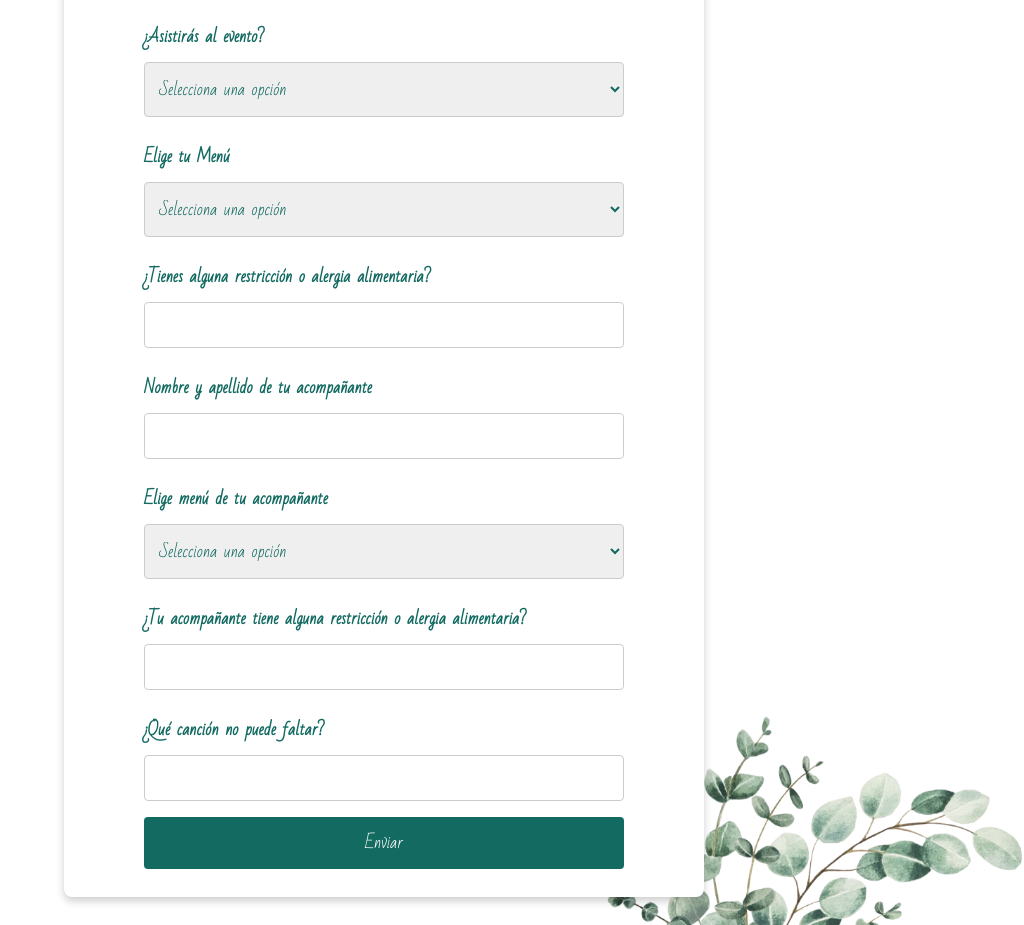
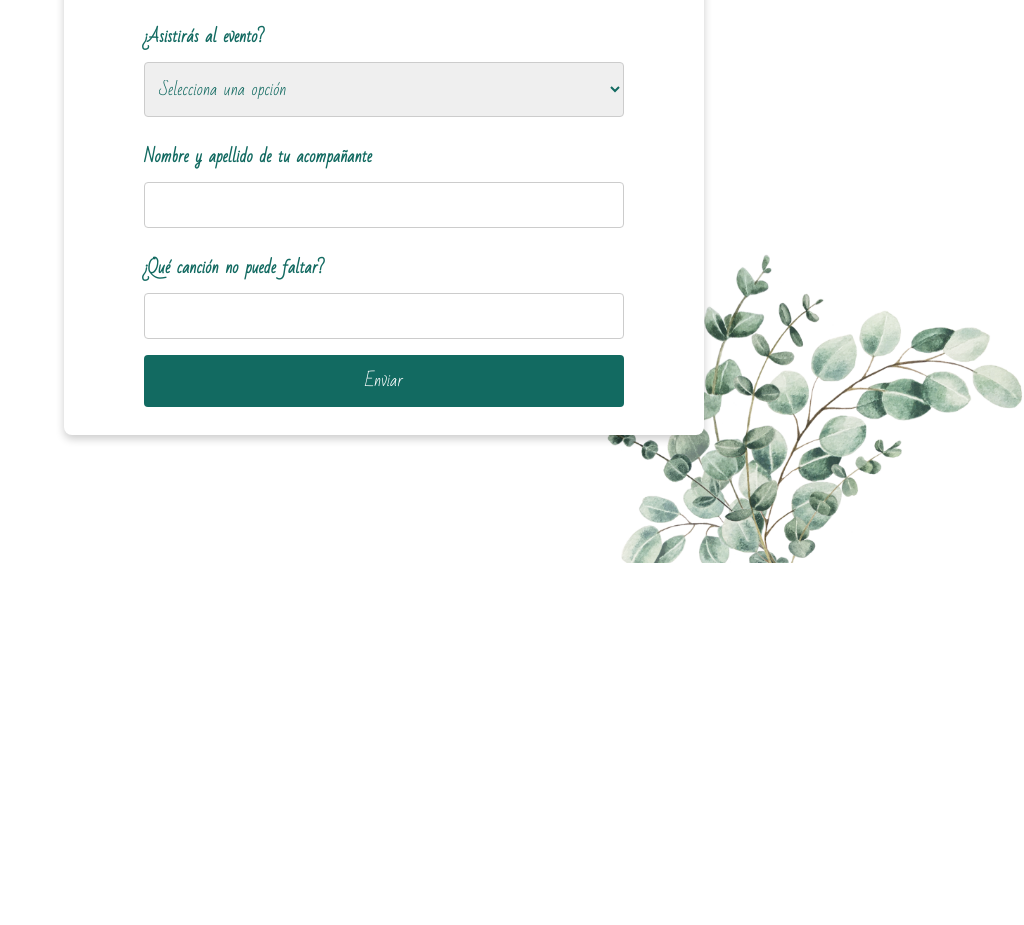
Before and after one commit to Matdeamon/PerfectWedding3, a plain HTML site: page index.html in a window 1280 px wide. Shown: the part 1031-1956 px from the top of the page, without its empty margins (256-1280 px from the left). After the commit the page ends 1594 px from the top, so only its background shows below. Drawn offline with Linux system fonts and the light colour scheme.

Commit message:
Update index.html

```diff
--- a/index.html
+++ b/index.html
@@ -51,31 +51,12 @@
             <option value="no">No podré</option>
           </select>
 
-          <label for="menu" class="flex-row pt-5">Elige tu Menú</label>
-          <select name="menu" id="menu" class="flex-row" required>
-            <option value="">Selecciona una opción</option>
-            <option value="Normal">Elegido por los Novios</option>
-            <option value="Veggie">Vegetariano</option>
-            <option value="Vegano">Vegano</option>
-            <option value="No asiste">No asistiré</option>
-          </select>
-          <label for="Alergia" class="flex-row pt-5">¿Tienes alguna restricción o alergia alimentaria?</label>
-          <input type="text" name="Alergia" placeholder="" class="flex-row" required />
+
 
           <label for="name2" class="flex-row pt-5">Nombre y apellido de tu acompañante</label>
           <input type="text" name="name2" placeholder="" class="flex-row"/>
 
-          <label for="menu2" class="flex-row pt-5">Elige menú de tu acompañante</label>
-          <select name="menu2" id="menu2" class="flex-row">
-            <option value="">Selecciona una opción</option>
-            <option value="Normal">Elegido por los Novios</option>
-            <option value="Veggie">Vegetariano</option>
-            <option value="Vegano">Vegano</option>
-            <option value="No asiste">No asistiré</option>
-          </select>
 
-          <label for="Alergia2" class="flex-row pt-5">¿Tu acompañante tiene alguna restricción o alergia alimentaria?</label>
-          <input type="text" name="Alergia2" placeholder="" class="flex-row"/>
 
           <label for="Musica" class="flex-row pt-5">¿Qué canción no puede faltar?</label>
           <input type="text" name="Musica" placeholder="" class="flex-row"/>
```
